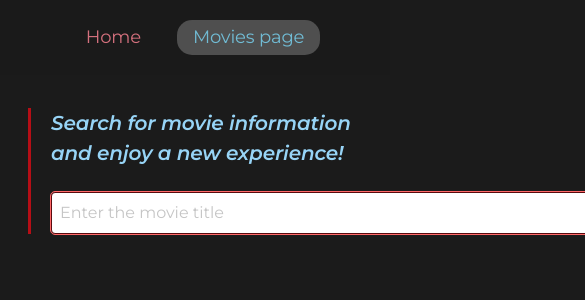
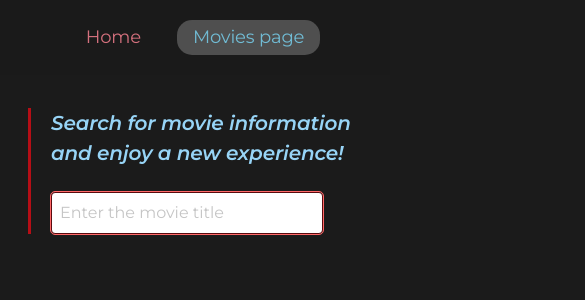
Before and after one commit to VeronikaVaraksina1/goit-react-hw-05, a React (Vite) app: page /movies in a window 390 px wide. Shown: the top 300 px of the page, 585 px wide, since content can reach past the window. Built offline with nearby package versions, Linux system fonts and the light colour scheme.

Commit message:
fix input's width

```diff
--- a/src/components/SearchBar/SearchBar.module.css
+++ b/src/components/SearchBar/SearchBar.module.css
@@ -16,7 +16,7 @@
 }
 
 .input {
-  width: 580px;
+  width: 50vw;
   height: 40px;
   padding: 0 8px;
   border-radius: 4px;
@@ -36,3 +36,9 @@
   color: #c5c5c5;
   font-size: 16px;
 }
+
+@media screen and (max-width: 1023px) {
+  .input {
+    width: 65vw;
+  }
+}
```
